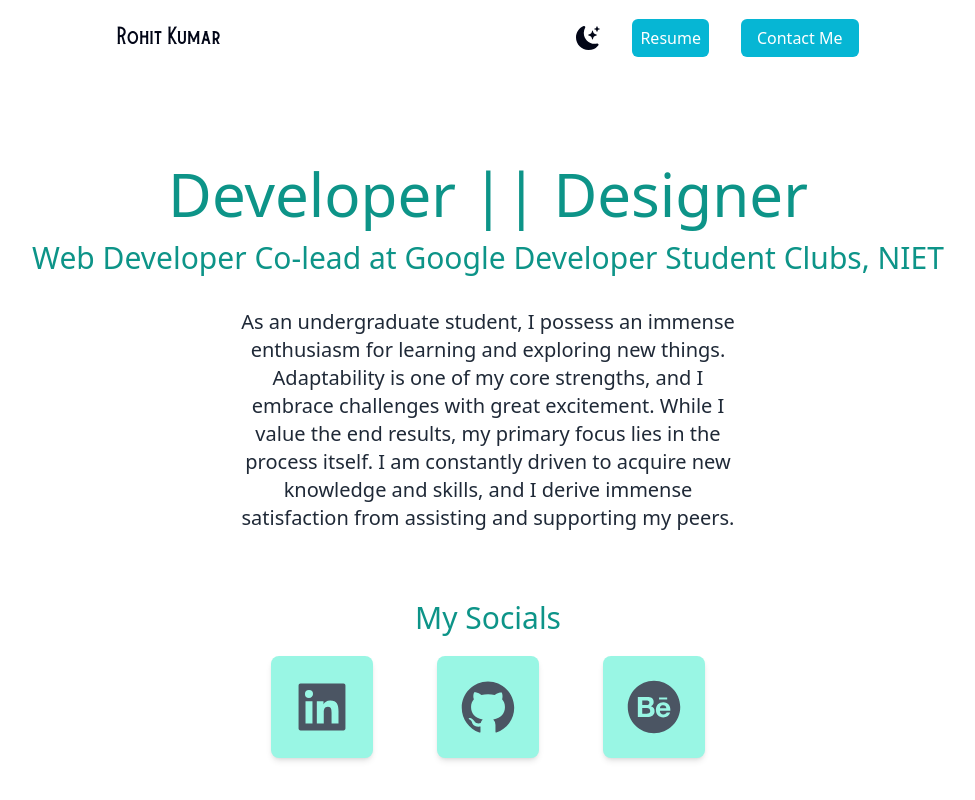
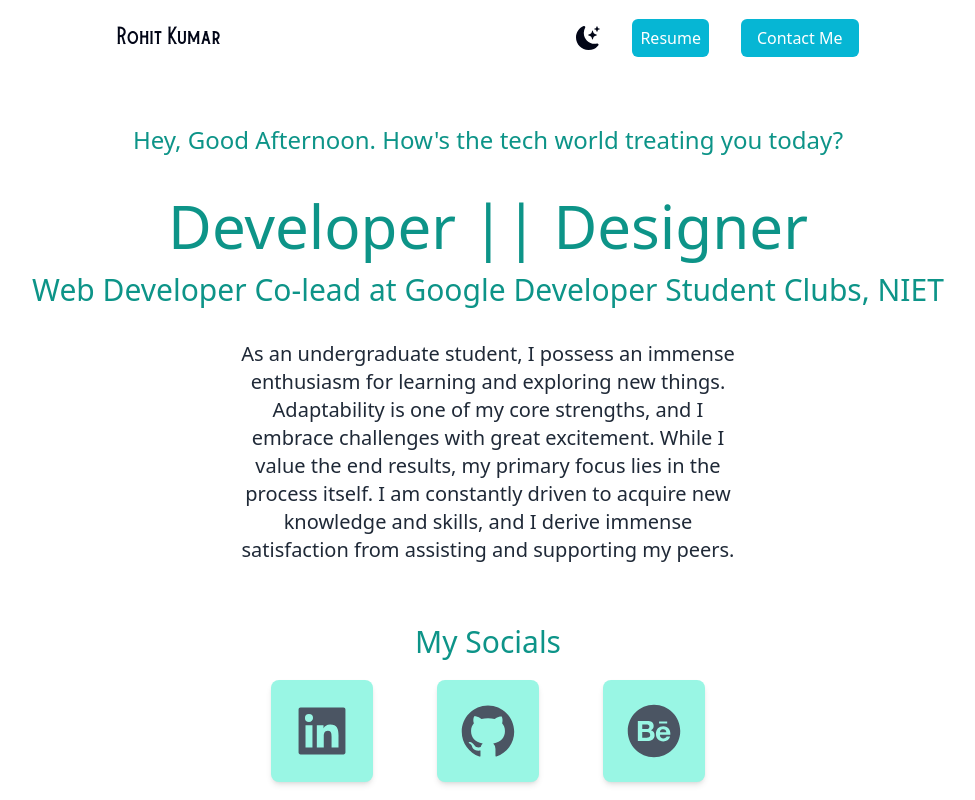
Before and after one commit to RKartik9/MyPortfolio, a Next.js app: page / in a window 1280 px wide. Shown: the top 800 px of the page, without its empty margins (152-1127 px from the left). Built offline with nearby package versions, Linux system fonts and the light colour scheme.

Commit message:
added greetings

```diff
--- a/pages/api/hello.js
+++ b/pages/api/hello.js
@@ -1,5 +1,5 @@
 // Next.js API route support: https://nextjs.org/docs/api-routes/introduction
 
 export default function handler(req, res) {
-  res.status(200).json({ name: 'John Doe' })
+  res.status(200).json({ name: "John Doe" });
 }
--- a/pages/index.js
+++ b/pages/index.js
@@ -45,6 +45,19 @@ export default function Home() {
   const showNav = () => {
     setNav(!nav);
   };
+
+  const date = new Date();
+  const hours = date.getHours();
+  let Greet;
+
+  if (hours < 12) {
+    Greet = "Morning! Have a jovial and an errorless day ahead.";
+  } else if (hours < 16) {
+    Greet = "Hey, Good Afternoon. How's the tech world treating you today?";
+  } else {
+    Greet =
+      "Warm evening wishes to you!  I hope you had a successful day of troubleshooting.";
+  }
 
   return (
     <>
@@ -108,7 +121,13 @@ export default function Home() {
                 </li>
               </ul>
             </nav>
-            <div className="text-center p-9">
+            <div className="text-center ">
+              <h3 className="greet text-xl py-1 text-teal-600 font-medium md:text-2xl dark:text-cyan-400">
+                {Greet}
+              </h3>
+            </div>
+
+            <div className="text-center p-7">
               <h2 className="text-3xl py-2 text-teal-600 font-medium md:text-6xl dark:text-cyan-400">
                 Developer || Designer
               </h2>
```
